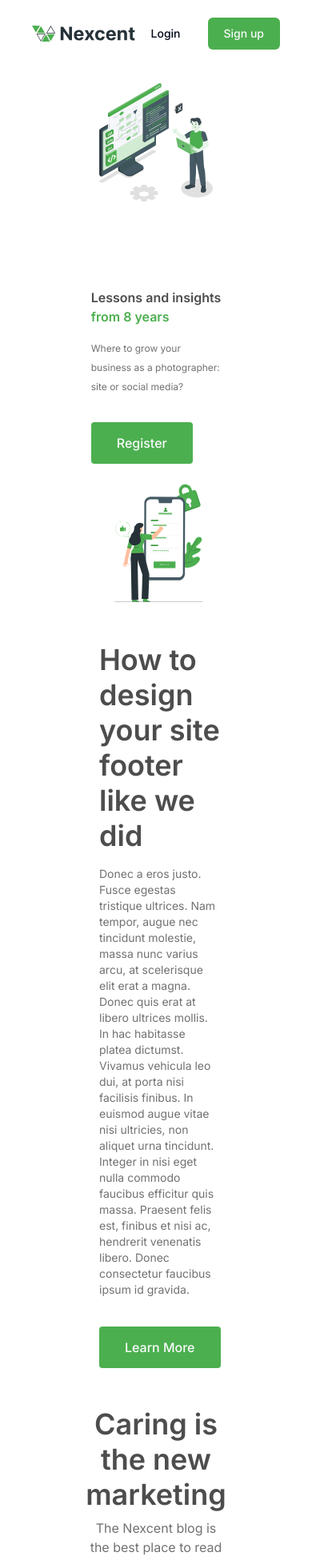
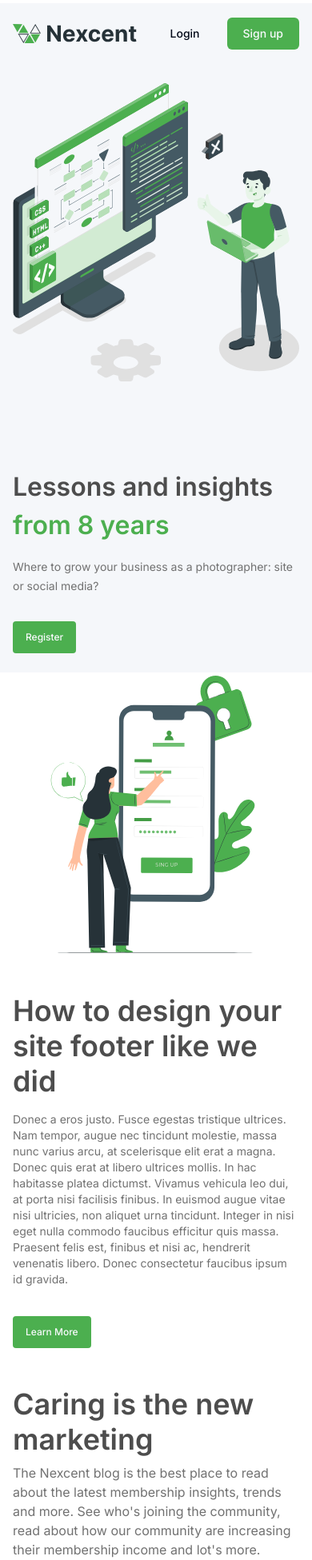
Before and after one commit to batur/nextcent, a Next.js app: page / in a window 390 px wide. Shown: the top 1951 px of the page at 80% size. Built offline with nearby package versions, Linux system fonts and the light colour scheme.

Commit message:
refactor: mobile

```diff
--- a/components/Body/SectionOne.tsx
+++ b/components/Body/SectionOne.tsx
@@ -9,7 +9,7 @@ const SectionOne = (): JSX.Element => {
   return (
     <article className='flex w-full min-w-full items-start'>
       <div className='flex flex-1 grow flex-col items-center justify-between gap-12.5 lg:flex-row'>
-        <Image src={CALENDAR_SVG} alt='Illustration' width={441} height={433} />
+        <Image src={CALENDAR_SVG} alt='Illustration' width={441} height={433} className='h-auto w-full object-cover' />
         <div className='flex flex-1 grow flex-col items-start gap-9'>
           <div className='flex shrink-0 flex-col items-center gap-4 lg:max-w-150'>
             <h3 className='text-4xl font-semibold leading-11 text-neutral-darkGrey'>How to design your site footer like we did</h3>
@@ -21,8 +21,8 @@ const SectionOne = (): JSX.Element => {
               consectetur faucibus ipsum id gravida.
             </p>
           </div>
-          <Button className='rounded-sm py-6.5'>
-            <span className='px-4 text-base leading-5'>Learn More</span>
+          <Button className='rounded-sm md:py-6.5'>
+            <span className='text-3 leading-5 md:px-4 md:text-base'>Learn More</span>
           </Button>
         </div>
       </div>
--- a/components/Body/SectionTwo.tsx
+++ b/components/Body/SectionTwo.tsx
@@ -31,14 +31,14 @@ const DATA = [
 const SectionTwo = (): JSX.Element => {
   return (
     <section className='flex w-full grow flex-col items-center justify-start gap-4'>
-      <div className='flex flex-col items-center justify-center gap-2 text-center'>
+      <div className='flex flex-col items-center justify-center gap-2 md:text-center'>
         <h3 className='text-4xl font-semibold leading-11 text-neutral-darkGrey'>Caring is the new marketing</h3>
         <p className='text-clip text-neutral-grey lg:w-157'>
           The Nexcent blog is the best place to read about the latest membership insights, trends and more. See who&#39;s joining the
           community, read about how our community are increasing their membership income and lot&#39;s more.
         </p>
       </div>
-      <div className='flex w-full grow flex-col items-center justify-start py-0 md:gap-32 lg:flex-row lg:items-start lg:gap-6'>
+      <div className='flex w-full grow flex-col items-center justify-start gap-34 py-0 md:gap-32 lg:flex-row lg:items-start lg:gap-6'>
         {DATA.map((data) => (
           <div key={data.title} className='relative flex flex-1 grow flex-row'>
             <Image src={data.image} alt='Image' width={368} height={286} className='aspect-auto' />
--- a/components/Body/index.tsx
+++ b/components/Body/index.tsx
@@ -5,7 +5,7 @@ import SectionTwo from './SectionTwo';
 
 const Body: React.FC = () => {
   return (
-    <section className='container mx-auto mb-82.5 flex flex-col items-center justify-center gap-12'>
+    <section className='container mx-auto mb-48 flex flex-col items-center justify-center gap-12 px-4 md:mb-82.5'>
       <SectionOne />
       <SectionTwo />
     </section>
--- a/components/Footer/SectionOne.tsx
+++ b/components/Footer/SectionOne.tsx
@@ -9,7 +9,7 @@ const SectionOne = (): JSX.Element => {
         Pellentesque suscipit fringilla libero eu.
       </h4>
       <Button className='rounded-sm lg:h-13'>
-        <span className='px-2.5 leading-6'>{'Get a Demo ->'}</span>
+        <span className='md:px-2.5 md:leading-6'>{'Get a Demo ->'}</span>
       </Button>
     </article>
   );
--- a/components/Footer/SectionTwo.tsx
+++ b/components/Footer/SectionTwo.tsx
@@ -7,7 +7,7 @@ import { Button } from '@components/ui/button';
 
 const SectionTwo: React.FC = () => {
   return (
-    <footer className='container mx-auto w-full px-36.5 py-16'>
+    <footer className='container mx-auto w-full px-4 py-16 md:px-36.5'>
       <div className='flex flex-col-reverse items-center justify-between gap-31.5 lg:flex-row'>
         <div className='flex grow flex-col items-start justify-start gap-10 pb-2'>
           <Image src={LOGO} alt='Nexcent Logo' width={191} height={30} />
@@ -83,8 +83,8 @@ const SectionTwo: React.FC = () => {
               </li>
             </ul>
           </div>
-          <div className='order-1 w-full lg:order-3 lg:w-63.5'>
-            <h5 className='mb-6 text-xl font-semibold leading-7'>Stay up to date</h5>
+          <div className='order-1 mb-12 w-full md:mb-0 lg:order-3 lg:w-63.5'>
+            <h5 className='mb-6 text-center text-xl font-semibold leading-7 md:text-left'>Stay up to date</h5>
             <form className='flex'>
               <input
                 className='w-full rounded-l-md border border-gray-600 bg-transparent px-4 py-2 text-sm placeholder:text-gray-400 focus:border-gray-300 focus:outline-none'
--- a/components/Header/index.tsx
+++ b/components/Header/index.tsx
@@ -49,10 +49,10 @@ const DATA = {
 
 const Header: React.FC = () => {
   return (
-    <nav className='container sticky mx-auto mt-1 flex justify-center px-10 py-4.5'>
+    <nav className='container sticky mx-auto mt-1 flex justify-center bg-neutral-silver px-4 py-4.5 md:px-10'>
       <div className='flex w-full items-center justify-between lg:px-8'>
         <div className='flex grow justify-start lg:pl-3'>
-          <Image src={DATA.logo.path} alt={DATA.logo.alt} width={155} height={24} />
+          <Image src={DATA.logo.path} alt={DATA.logo.alt} width={155} height={24} className='h-full w-auto object-cover' />
         </div>
         <div className='hidden gap-12.5 pb-0.5 pl-10 lg:flex'>
           {DATA.navLinks.map((link) => (
--- a/components/Hero/index.tsx
+++ b/components/Hero/index.tsx
@@ -10,20 +10,20 @@ const HEADLINE = 'Lessons and insights <br/> <span>from 8 years</span>';
 
 const Home: React.FC = () => {
   return (
-    <div className='container mx-auto flex w-full grow flex-col-reverse items-center justify-around gap-26 py-6 md:py-12 lg:flex-row lg:py-24'>
+    <div className='container mx-auto flex w-full grow flex-col-reverse items-center justify-around gap-26 bg-neutral-silver px-4 py-6 md:py-12 lg:flex-row lg:py-24'>
       <div className='flex flex-col items-start gap-8'>
         <div className='flex w-full flex-col items-start gap-4 pt-1'>
           <h1
-            className='hero__title text-nowrap font-semibold text-neutral-darkGrey md:text-14 lg:text-16 lg:leading-19'
+            className='hero__title text-nowrap text-8 font-semibold text-neutral-darkGrey md:text-14 lg:text-16 lg:leading-19'
             dangerouslySetInnerHTML={{ __html: HEADLINE }}
           />
-          <p className='text-3 leading-6 text-neutral-grey lg:text-4'>
+          <p className='text-3.5 leading-6 text-neutral-grey lg:text-4'>
             Where to grow your business as a photographer: site or social media?
           </p>
         </div>
         <Link href='#'>
-          <Button className='rounded-sm py-6.5'>
-            <span className='px-4 text-4 font-medium leading-6'>Register</span>
+          <Button className='rounded-sm md:py-6.5'>
+            <span className='text-3 font-medium leading-6 md:px-4 lg:text-4'>Register</span>
           </Button>
         </Link>
       </div>
```
